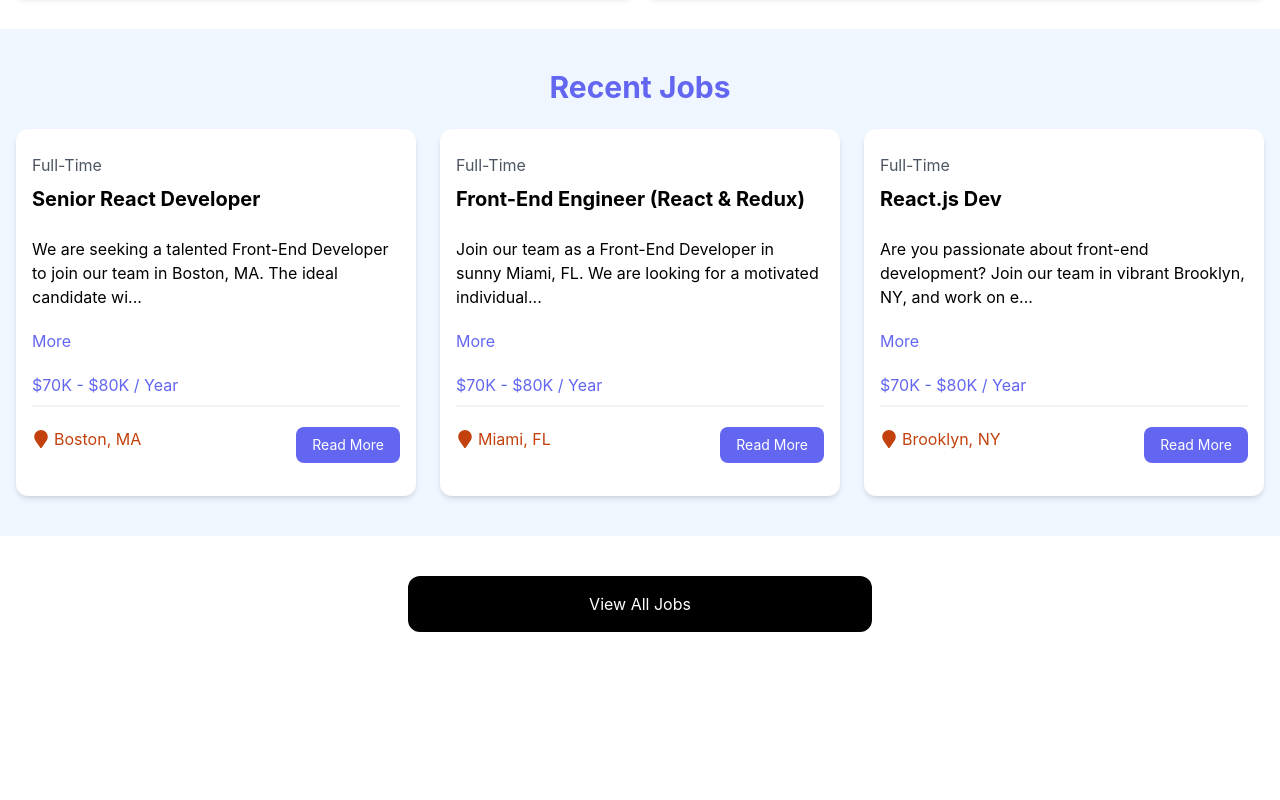
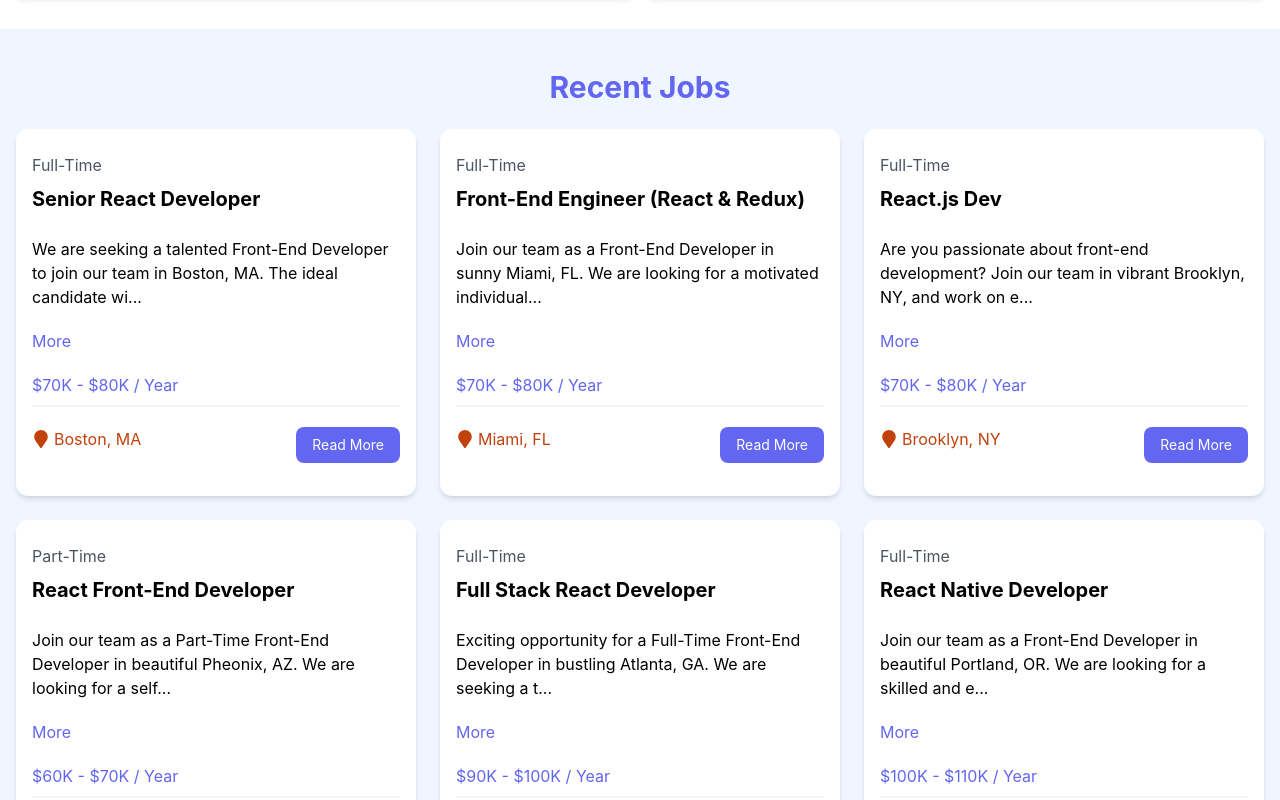
Before and after one commit to sachinkmohan/react-project, a React (Vite) app: page / in a window 1280 px wide. Shown: the part 580-1380 px from the top of the page. Before the commit the page ends 1252 px from the top, so only its background shows below. Built offline with nearby package versions, Linux system fonts and the light colour scheme; data requests are answered from the project's data file.

Commit message:
use json-server as backend

```diff
--- a/package.json
+++ b/package.json
@@ -7,7 +7,8 @@
     "dev": "vite",
     "build": "tsc && vite build",
     "lint": "eslint . --ext ts,tsx --report-unused-disable-directives --max-warnings 0",
-    "preview": "vite preview"
+    "preview": "vite preview",
+    "server": "json-server --watch src/jobs.json --port 3005"
   },
   "dependencies": {
     "react": "^18.2.0",
@@ -25,6 +26,7 @@
     "eslint": "^8.57.0",
     "eslint-plugin-react-hooks": "^4.6.0",
     "eslint-plugin-react-refresh": "^0.4.6",
+    "json-server": "^1.0.0-beta.1",
     "postcss": "^8.4.38",
     "tailwindcss": "^3.4.4",
     "typescript": "^5.2.2",
--- a/src/components/JobListings.jsx
+++ b/src/components/JobListings.jsx
@@ -1,9 +1,26 @@
-import React from "react";
+import { useState, useEffect } from "react";
 
-import jobs from "../jobs.json";
 import JobListing from "./JobListing";
+
 const JobListings = ({ isHome = false }) => {
-  const jobListings = isHome ? jobs.slice(0, 3) : jobs;
+  const [jobs, setJobs] = useState([]);
+  const [loading, setLoading] = useState(true);
+
+  useEffect(() => {
+    const fetchJobs = async () => {
+      try {
+        const res = await fetch("http://localhost:3005/jobs");
+        const data = await res.json();
+        setJobs(data);
+      } catch (error) {
+        console.log(error);
+      } finally {
+        setLoading(false);
+      }
+    };
+    fetchJobs();
+  }, []);
+  // const jobListings = isHome ? jobs.slice(0, 3) : jobs;
   return (
     <section className="bg-blue-50 px-4 py-10">
       <div className="container-xl lg:container m-auto">
@@ -11,10 +28,15 @@
           {isHome ? "Recent Jobs" : "All Jobs"}
         </h2>
         <div className="grid grid-cols-1 md:grid-cols-3 gap-6">
-          {/* <!-- Job Listing 1 --> */}
-          {jobListings.map((job) => (
-            <JobListing job={job} key={job.id} />
-          ))}
+          {loading ? (
+            <h2>Loading...</h2>
+          ) : (
+            <>
+              {jobs.map((job) => (
+                <JobListing job={job} key={job.id} />
+              ))}
+            </>
+          )}
         </div>
       </div>
     </section>
--- a/src/jobs.json
+++ b/src/jobs.json
@@ -1,4 +1,5 @@
-[
+{
+  "jobs": [
     {
       "id": "1",
       "title": "Senior React Developer",
@@ -84,3 +85,4 @@
       }
     }
   ]
+}
```
Also changed, not shown: 1 other file (tests, documents, lock files or other folders). Lines whose indentation alone changed are shown as unchanged.
